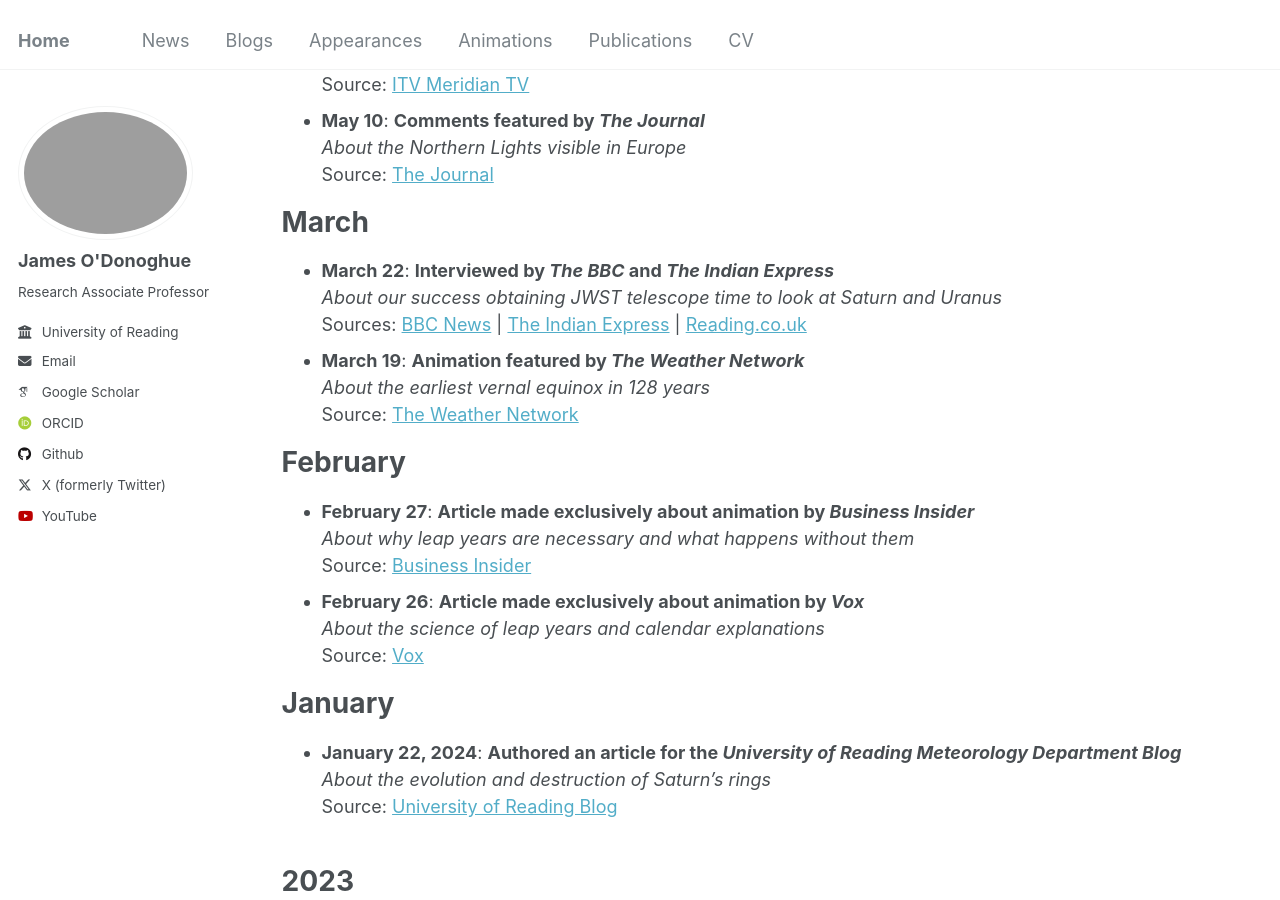
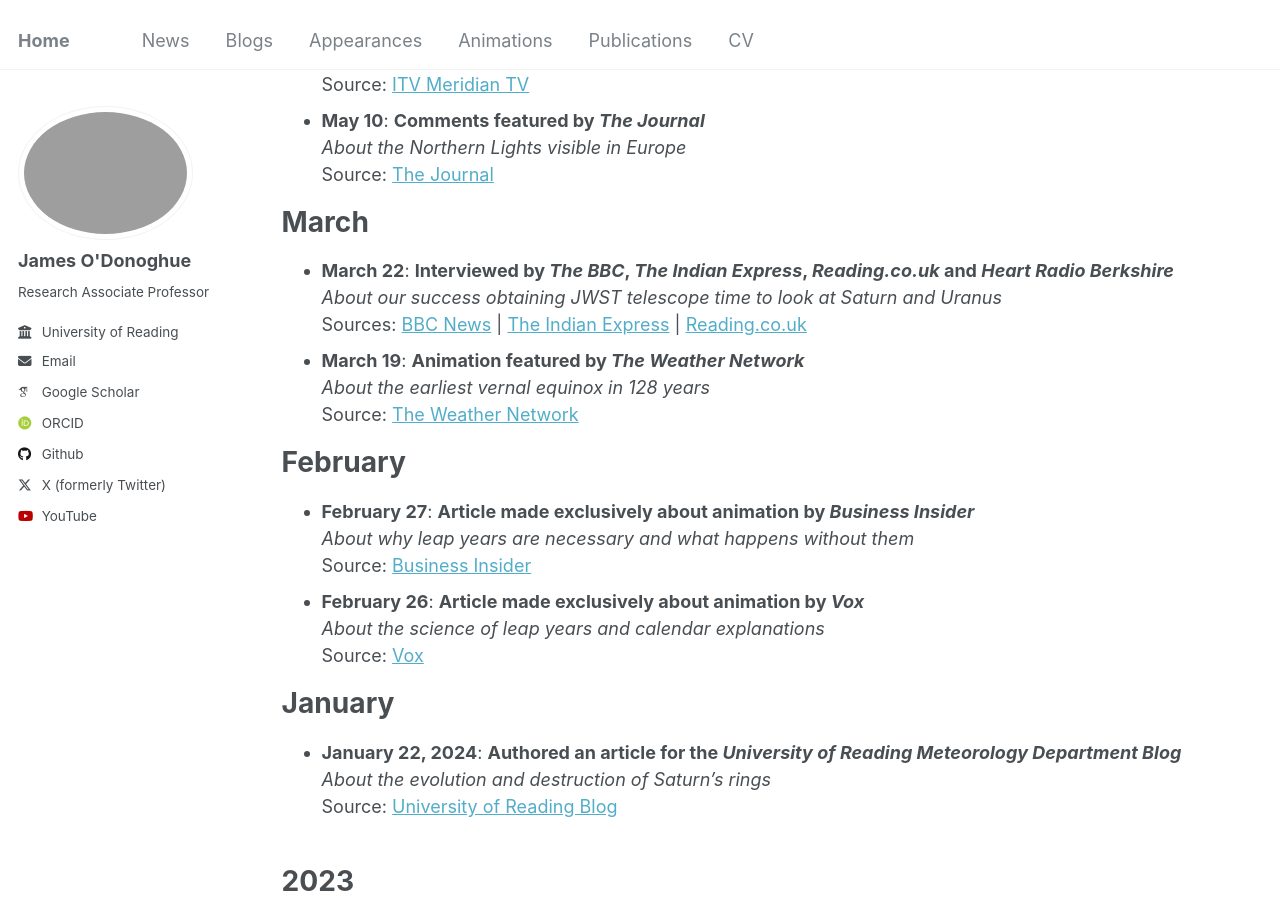
Before and after one commit to odonoghuespace/odonoghuespace.github.io, a Jekyll site: the page built from _pages/news.html, in a window 1280 px wide and 900 px high, scrolled down 2146 px. Built offline with Jekyll 4.4.1, drawn with Linux system fonts in a browser that asks for light colours; some web fonts are replaced.

Commit message:
Update news.html

```diff
--- a/_pages/news.html
+++ b/_pages/news.html
@@ -126,7 +126,7 @@ Twitter impressions: 10M
 
 <h1>March</h1>
 <ul>
-<li><strong>March 22</strong>: <strong>Interviewed by <em>The BBC</em> and <em>The Indian Express</em></strong><br>
+<li><strong>March 22</strong>: <strong>Interviewed by <em>The BBC</em>, <em>The Indian Express</em>, <em>Reading.co.uk</em> and <em>Heart Radio Berkshire</em></strong><br>
     <em>About our success obtaining JWST telescope time to look at Saturn and Uranus</em><br>
     Sources: <a href="https://www.bbc.co.uk/news/articles/cgxdz15zw7do">BBC News</a> | <a href="https://indianexpress.com/article/technology/science/webb-telescope-saturn-uranus-9229025/">The Indian Express</a> |  <a href="https://www.reading.co.uk/saturns-northern-lights-to-be-probed-by-reading-astronomer/">Reading.co.uk</a>
 </li>
```
